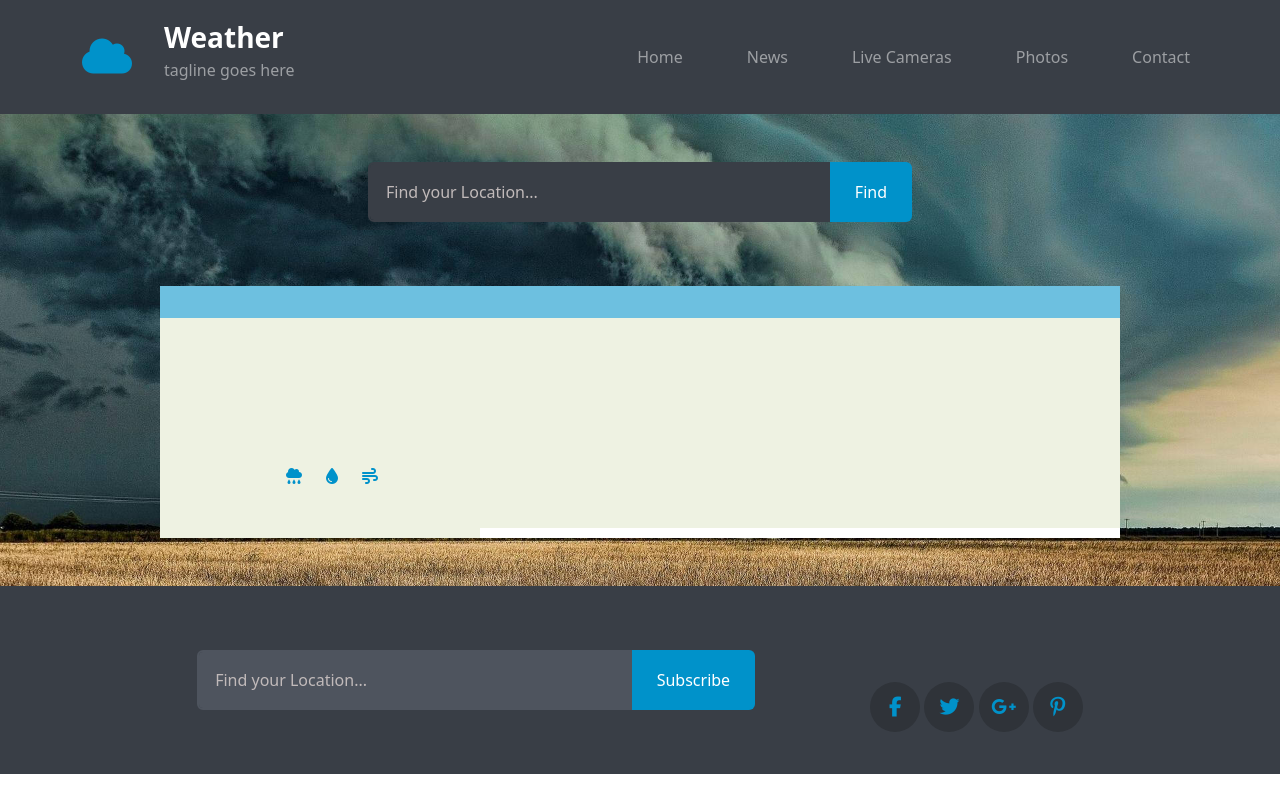
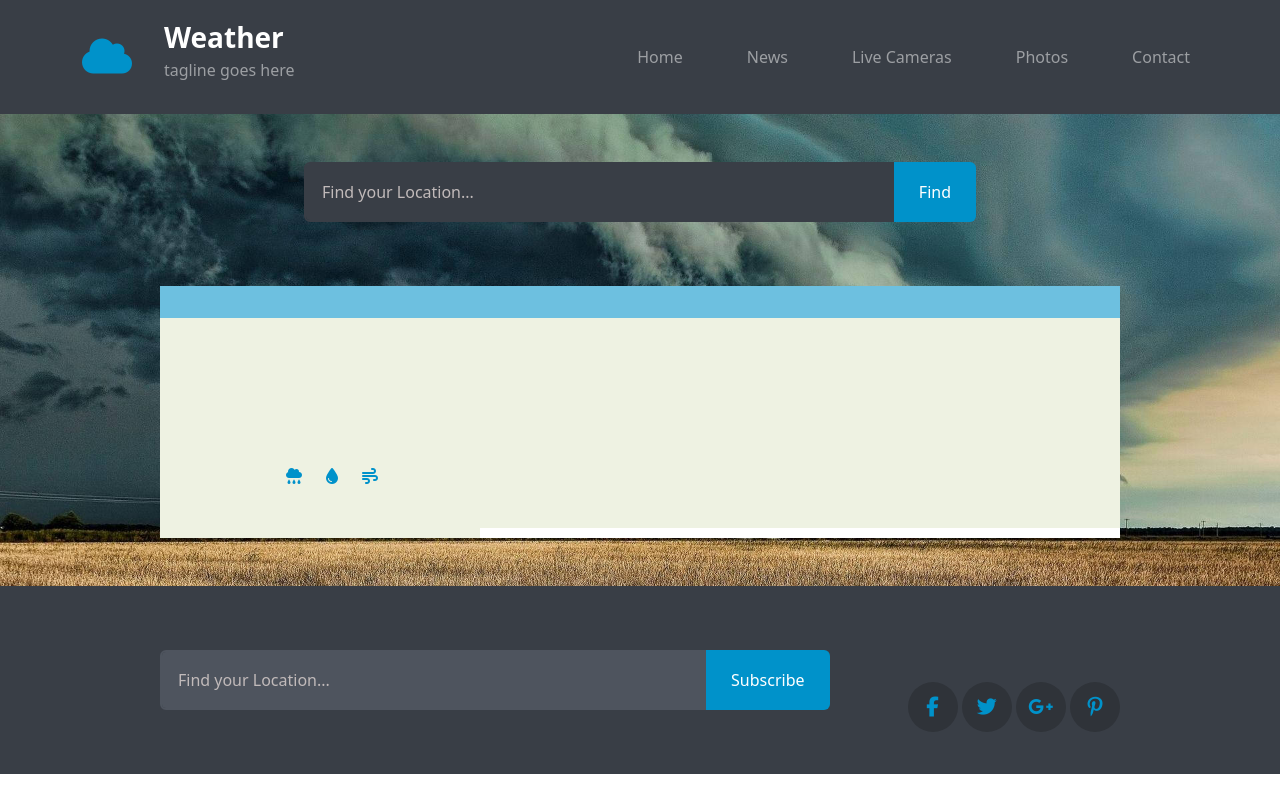
Before and after one commit to mahmoudtarek154/Weather-App, a plain HTML site: page index.html in a window 1280 px wide. Drawn offline with Linux system fonts and the light colour scheme; no server answers.

Commit message:
fourth commit

```diff
--- a/css/media.css
+++ b/css/media.css
@@ -0,0 +1,7 @@
+@media screen and (min-width: 600px) {
+
+
+    .inputclass{
+        width: 60%;
+    }
+}
--- a/index.html
+++ b/index.html
@@ -49,10 +49,10 @@
       </nav>
     </div>
     <div class="weatherbackground pb-5">
-      <div class="input-group mb-3 w-50 mx-auto p-5">
+      <div class="input-group mb-3 inputclass  mx-auto p-5">
         <input
           type="text"
-          class="form-control searchinput p-3 text-white"
+          class="form-control searchinput p-3 text-white "
           placeholder="Find your Location..."
           aria-label="Recipient's username"
           aria-describedby="button-addon2"
@@ -120,10 +120,10 @@
       <div
         class="d-flex flex-md-row flex-column container-md py-3 justify-content-md-evenly justify-content-center align-items-center"
       >
-        <div class="input-group w-50 py-5">
+        <div class="input-group inputclass py-5">
           <input
             type="text"
-            class="form-control searchinput2 p-3"
+            class="form-control searchinput2 p-3 "
             placeholder="Find your Location..."
             aria-label="Recipient's username"
             aria-describedby="button-addon2"
```
